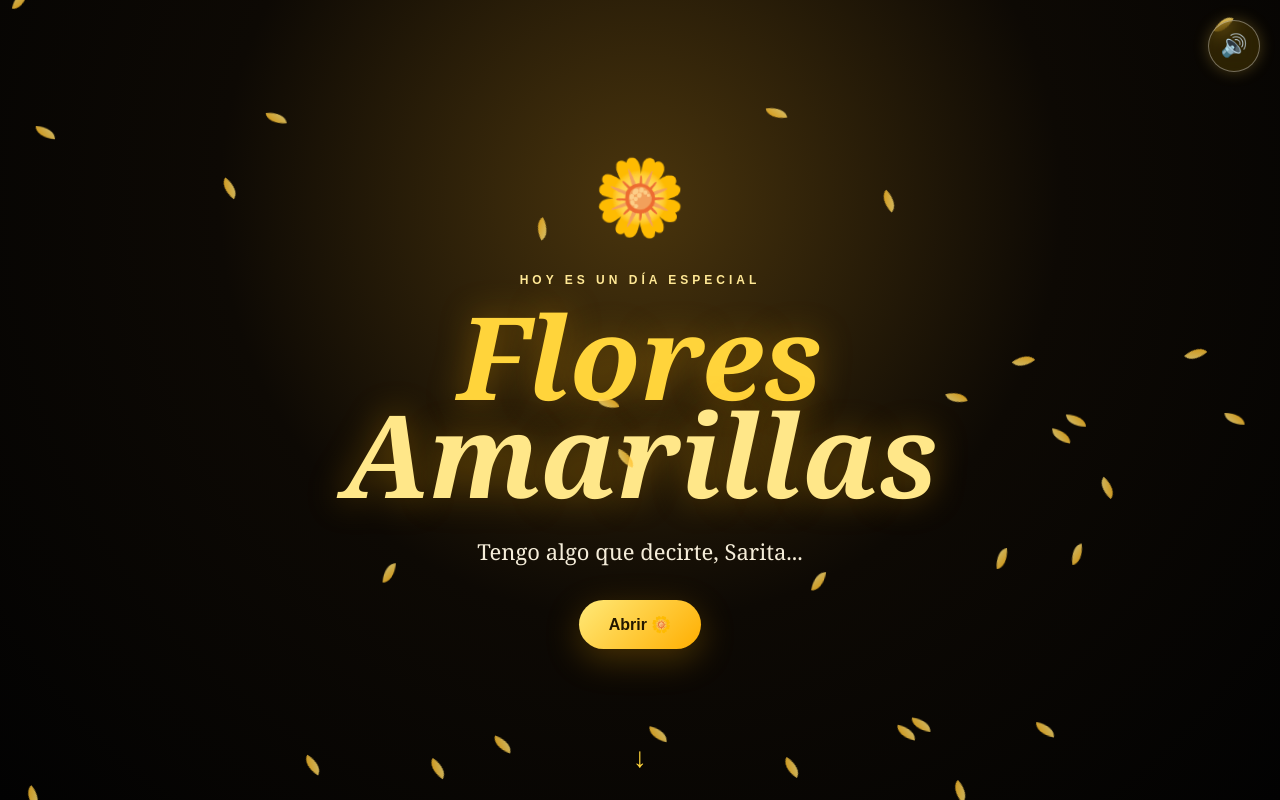
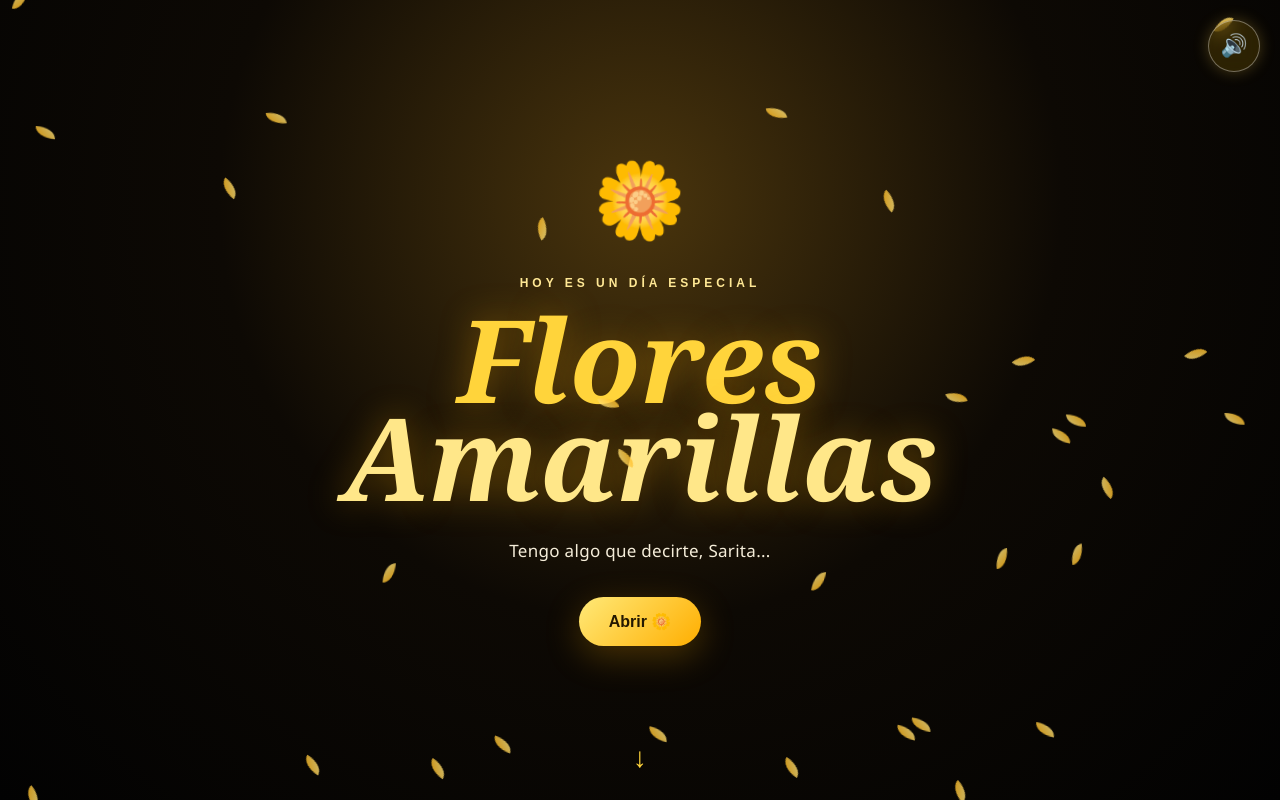
Before and after one commit to eduronysulca-commits/Pagina_Sarita, a plain HTML site: page index.html in a window 1280 px wide. Drawn offline with Linux system fonts and the light colour scheme.

Commit message:
Refactor CSS styles and add music button

```diff
--- a/style.css
+++ b/style.css
@@ -846,3 +846,12 @@ p {
 .boton-musica:active {
     transform: scale(0.92);
 }
+/* ESTILO SOLO PARA LAS FRASES */
+
+p {
+    font-family: "Segoe UI", sans-serif;
+    font-size: 17px;
+    font-weight: 400;
+    line-height: 1.8;
+    letter-spacing: 0.3px;
+}
```
